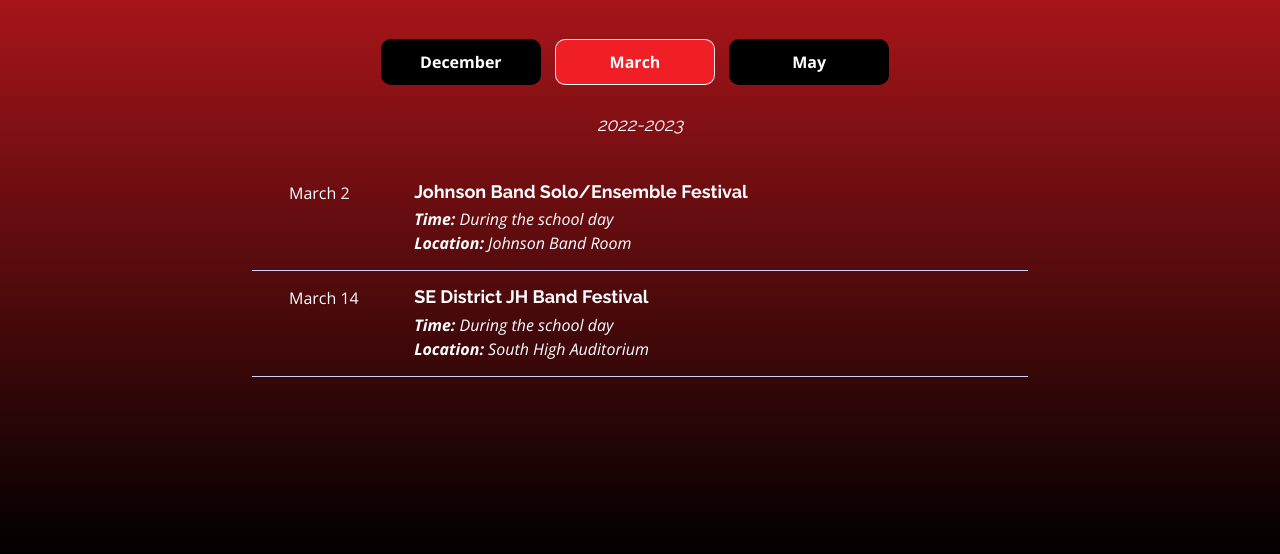
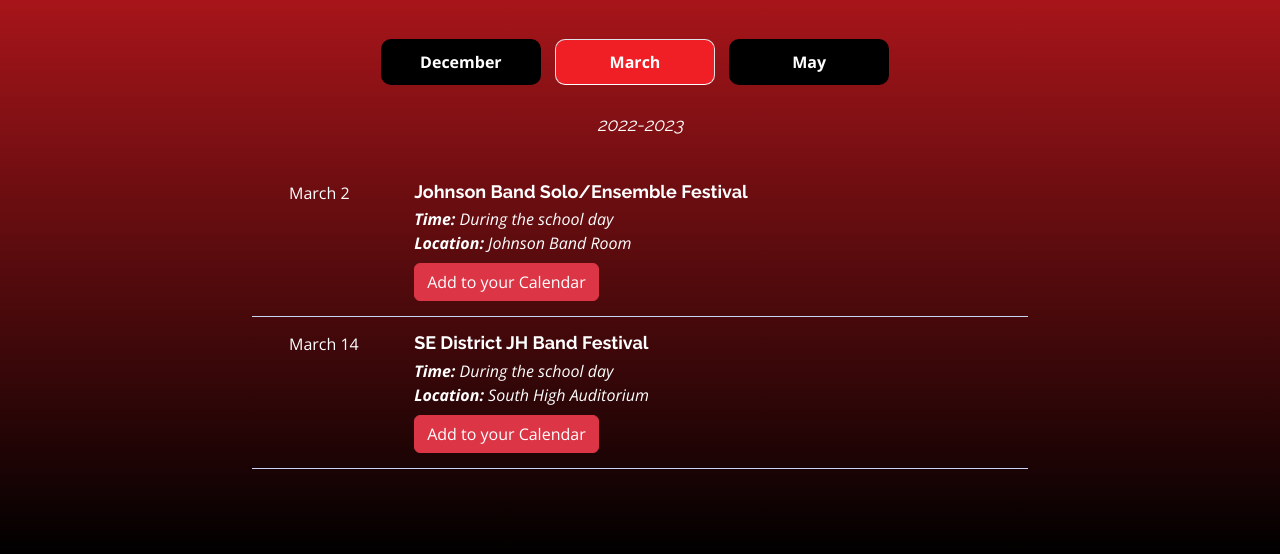
Before and after one commit to btschu/jjhs_concert_schedule, a plain HTML site: page index.html in a window 1280 px wide. Both pictures are taken after a click on the tab "March". Shown: the part 244-798 px from the top of the page. Drawn offline with nearby package versions, Linux system fonts and the light colour scheme.

Commit message:
added more buttons

```diff
--- a/index.html
+++ b/index.html
@@ -130,7 +130,7 @@
               <div class="col-md-10">
                 <h4>South Triad Winter Concert</h4>
                 <p><strong>Time:</strong> 7:00 PM<br><strong>Location:</strong> Storey Gym</p>
-                <a class="btn btn-danger border-light mt-2" href="">Add to your Calendar</a>
+                <a class="btn btn-danger mt-2" href="">Add to your Calendar</a>
               </div>
 
             </div>
@@ -146,6 +146,7 @@
               <div class="col-md-10">
                 <h4>Johnson Band Solo/Ensemble Festival</h4>
                 <p><strong>Time:</strong> During the school day<br><strong>Location:</strong> Johnson Band Room</p>
+                <a class="btn btn-danger mt-2" href="">Add to your Calendar</a>
               </div>
             </div>
 
@@ -154,6 +155,7 @@
               <div class="col-md-10">
                 <h4>SE District JH Band Festival</h4>
                 <p><strong>Time:</strong> During the school day<br><strong>Location:</strong> South High Auditorium</p>
+                <a class="btn btn-danger mt-2" href="">Add to your Calendar</a>
               </div>
             </div>
 
@@ -168,6 +170,7 @@
               <div class="col-md-10">
                 <h4>All-City Band</h4>
                 <p><strong>Time:</strong> 7:00 PM<br><strong>Location:</strong> Storey Gym</p>
+                <a class="btn btn-danger mt-2" href="">Add to your Calendar</a>
               </div>
             </div>
 
@@ -176,6 +179,7 @@
               <div class="col-md-10">
                 <h4>Final Concert</h4>
                 <p><strong>Time:</strong> 7:00 PM<br><strong>Location:</strong> South High Auditorium</p>
+                <a class="btn btn-danger mt-2" href="">Add to your Calendar</a>
               </div>
             </div>
 
```
